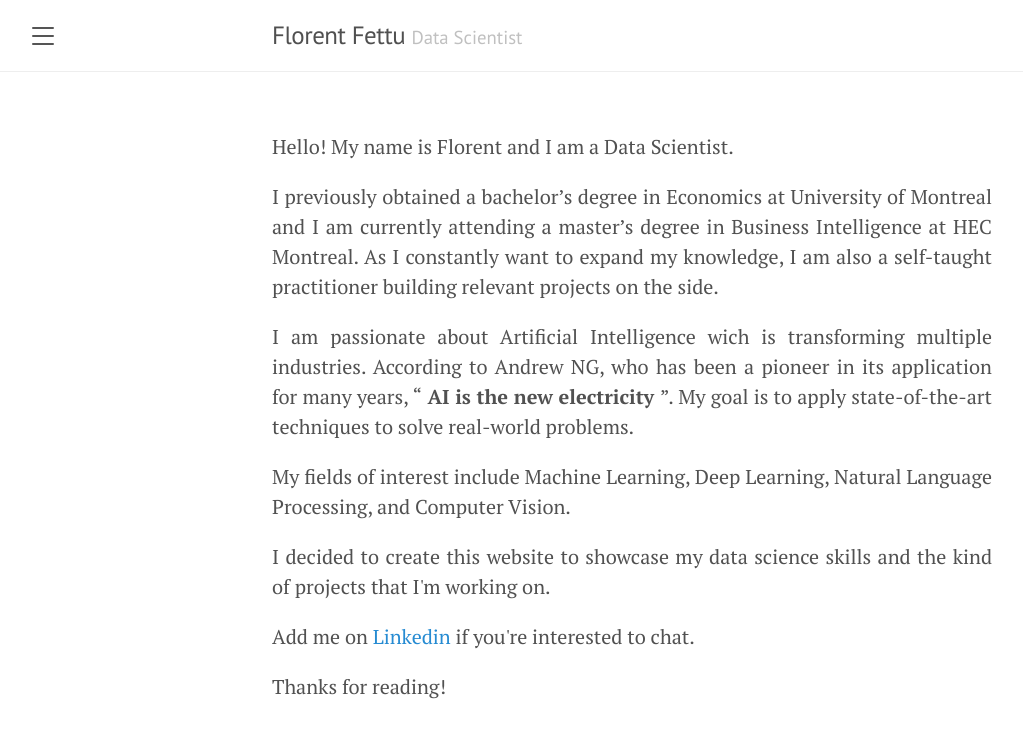
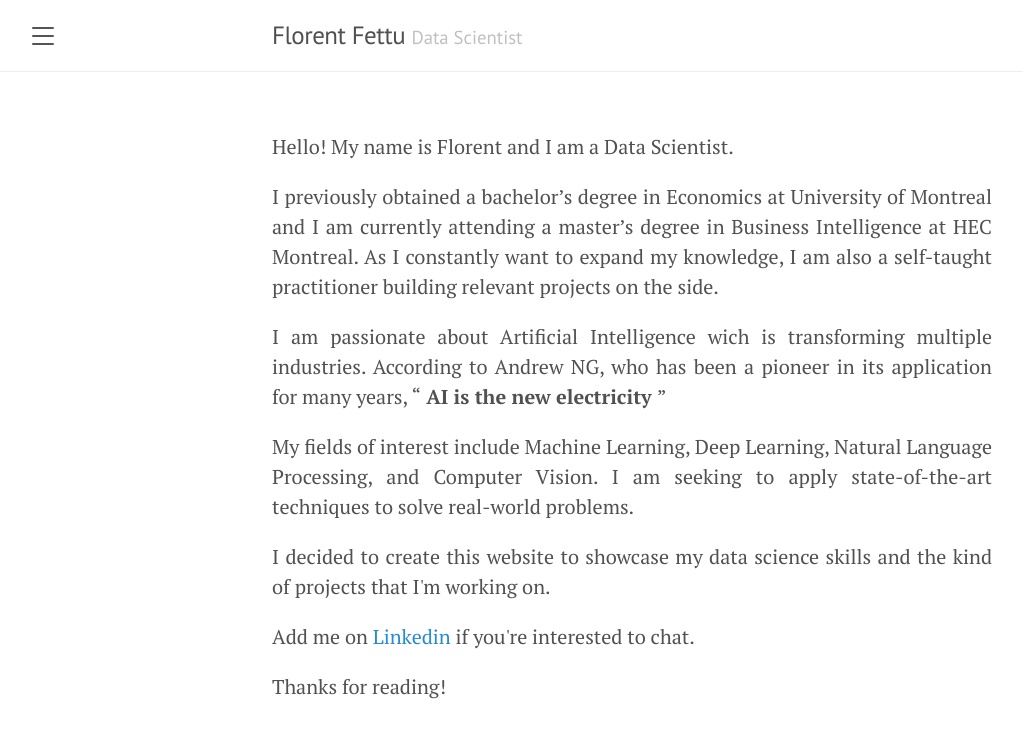
Before and after one commit to florentfettu/florentfettu.github.io, a Jekyll site: the page built from index.html, in a window 1280 px wide. Shown: the top 738 px of the page, without its empty margins (8-1031 px from the left). Built offline with Jekyll 4.4.1, drawn with Linux system fonts in a browser that asks for light colours; nearby versions of some CDN libraries; the list of posts is cut into pages by our own code.

Commit message:
Update index.html

```diff
--- a/index.html
+++ b/index.html
@@ -9,9 +9,9 @@ title: Home
   As I constantly want to expand my knowledge, I am also a self-taught practitioner building relevant projects on the side. </p>
 
 <p align="justify"> I am passionate about Artificial Intelligence wich is transforming multiple industries. According to Andrew NG, who has been a pioneer in its application for many years,
-  <q><b> AI is the new electricity </b></q>. My goal is to apply state-of-the-art techniques to solve real-world problems.</p>
+  <q><b> AI is the new electricity </b></q> </p>
 
-<p align="justify"> My fields of interest include Machine Learning, Deep Learning, Natural Language Processing, and Computer Vision. </p>
+<p align="justify"> My fields of interest include Machine Learning, Deep Learning, Natural Language Processing, and Computer Vision. I am seeking to apply state-of-the-art techniques to solve real-world problems.</p>
 
 <p align="justify"> I decided to create this website to showcase my data science skills and the kind of projects that I'm working on. </p>
 
```
